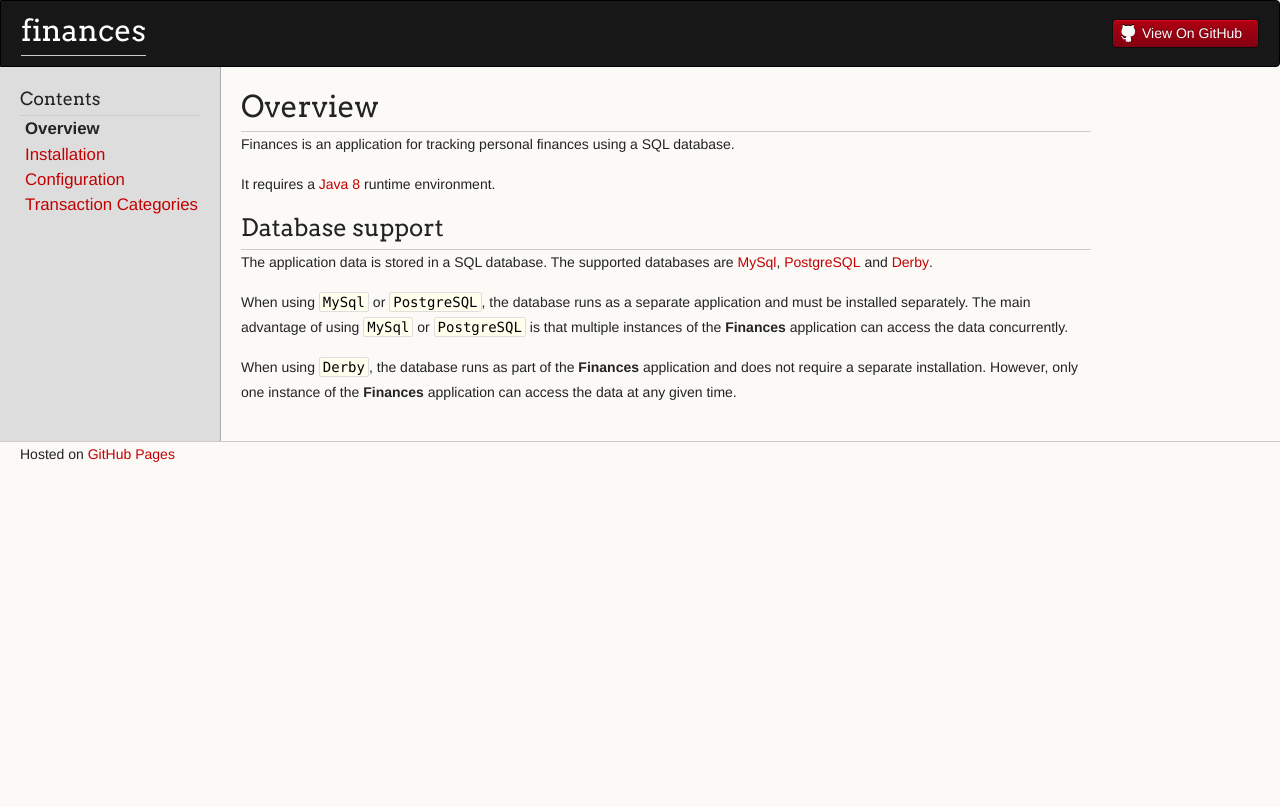
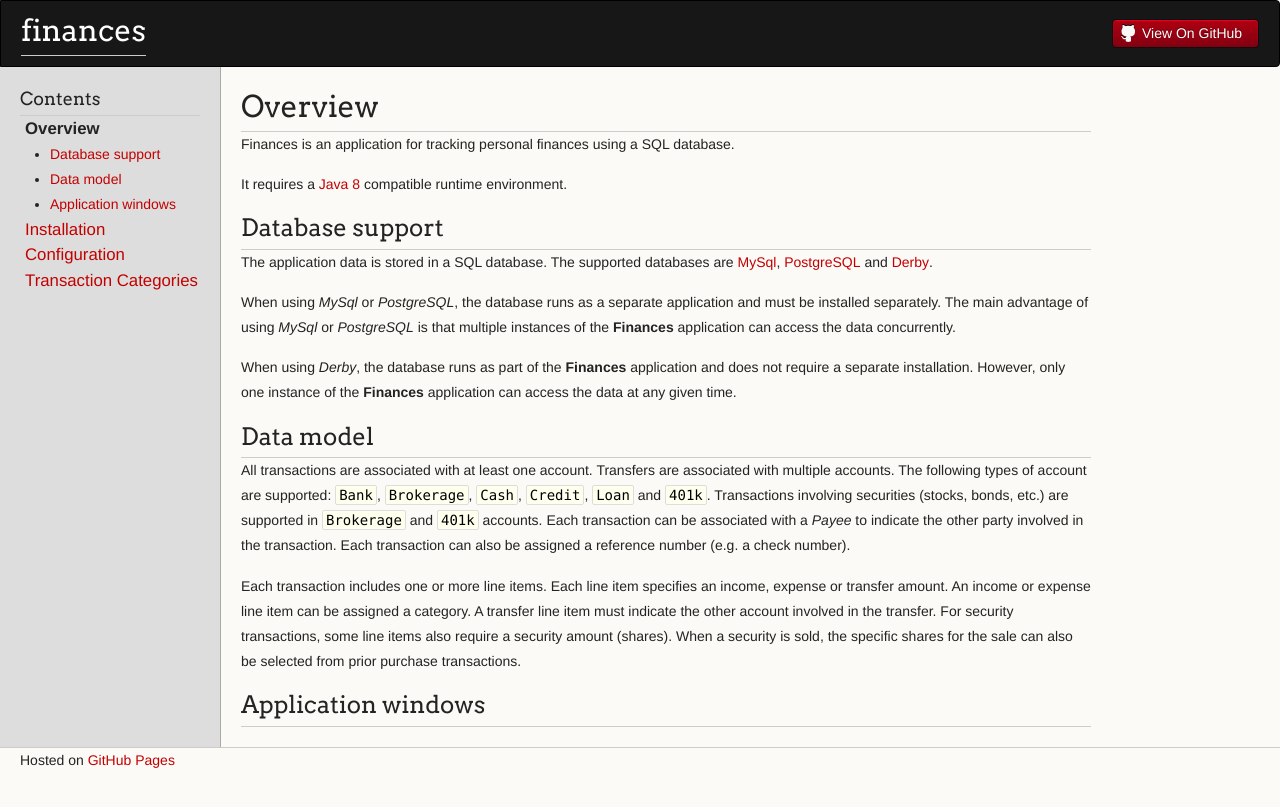
Before and after one commit to jonestimd/finances, a Jekyll site: the page built from index.md, in a window 1280 px wide. Shown: the top 807 px of the page. Built offline with Jekyll 4.4.1, drawn with Linux system fonts in a browser that asks for light colours; our own code applies the rules of GitHub Pages for plain Markdown files; the repository's description, which GitHub fills in, is left out.

Commit message:
Add overview of the data model

```diff
--- a/index.md
+++ b/index.md
@@ -1,23 +1,43 @@
 ---
 title: Overview
+sections:
+- Database support
+- Data model
+- Application windows
 ---
 
 # Overview
-
 Finances is an application for tracking personal finances using a SQL database.
 
-It requires a [Java 8](https://java.com/en/download/) runtime environment.
+It requires a [Java 8](https://java.com/en/download/) compatible runtime environment.
 
 ## Database support
-
 The application data is stored in a SQL database.  The supported databases are
 [MySql](https://dev.mysql.com/downloads/mysql/), [PostgreSQL](https://www.postgresql.org/download/)
 and [Derby](https://db.apache.org/derby/).
 
-When using `MySql` or `PostgreSQL`, the database runs as a separate application
-and must be installed separately.  The main advantage of using `MySql` or `PostgreSQL`
+When using *MySql* or *PostgreSQL*, the database runs as a separate application
+and must be installed separately.  The main advantage of using *MySql* or *PostgreSQL*
 is that multiple instances of the **Finances** application can access the data concurrently.
 
-When using `Derby`, the database runs as part of the **Finances** application
+When using *Derby*, the database runs as part of the **Finances** application
 and does not require a separate installation.  However, only one instance of the
 **Finances** application can access the data at any given time.
+
+## Data model
+All transactions are associated with at least one account.  Transfers are
+associated with multiple accounts.  The following types of account are supported:
+`Bank`, `Brokerage`, `Cash`, `Credit`, `Loan` and `401k`.  Transactions involving
+securities (stocks, bonds, etc.) are supported in `Brokerage` and `401k` accounts.
+Each transaction can be associated with a *Payee* to indicate the other party
+involved in the transaction.  Each transaction can also be assigned a reference
+number (e.g. a check number).
+
+Each transaction includes one or more line items.  Each line item specifies
+an income, expense or transfer amount.  An income or expense line item can
+be assigned a category.  A transfer line item must indicate the other account
+involved in the transfer.  For security transactions, some line items also
+require a security amount (shares).  When a security is sold, the specific shares
+for the sale can also be selected from prior purchase transactions.
+
+## Application windows
```
Also changed, not shown: windows/categories/index.md (+2 -2 lines), assets/images/tables.svg (added).
